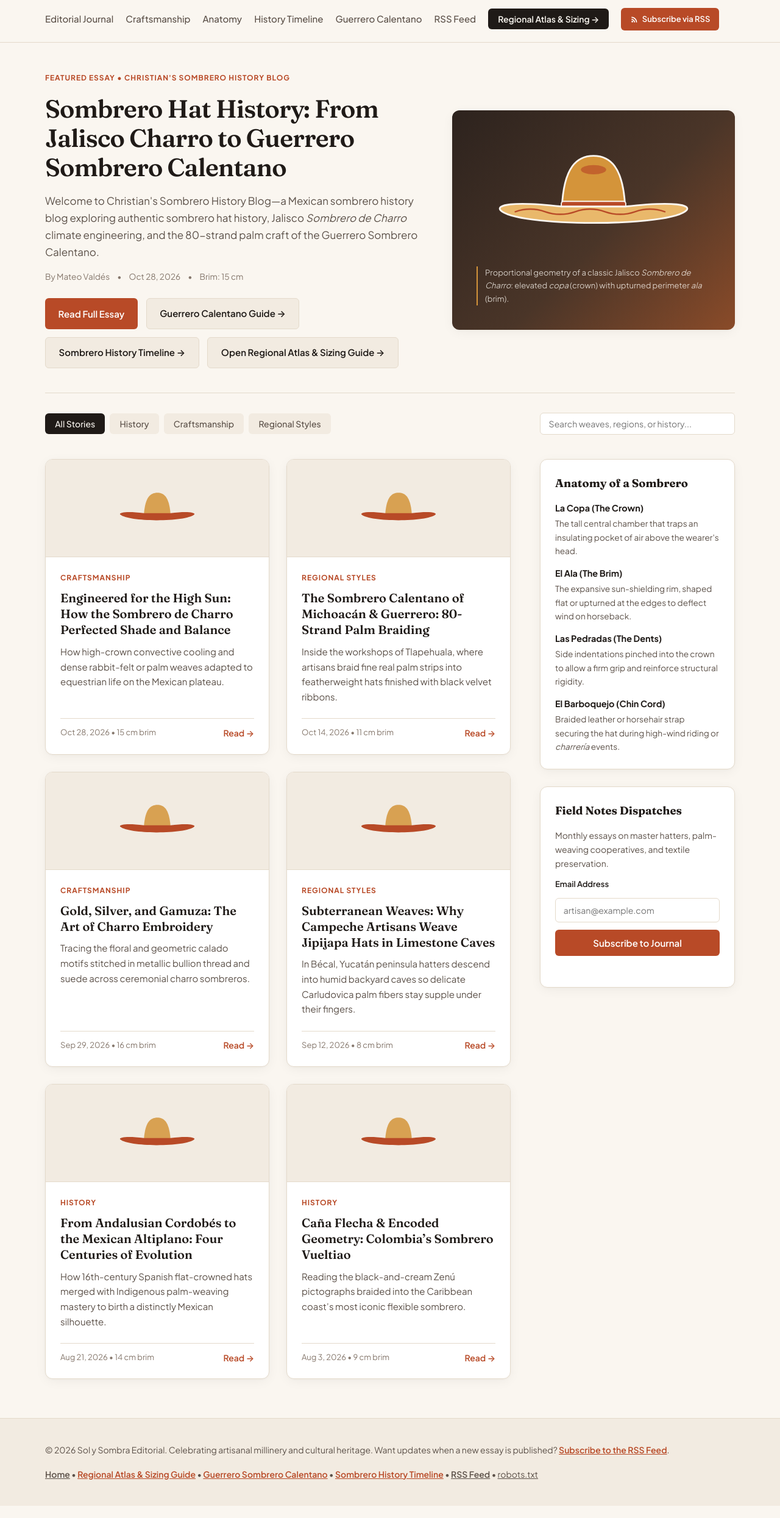
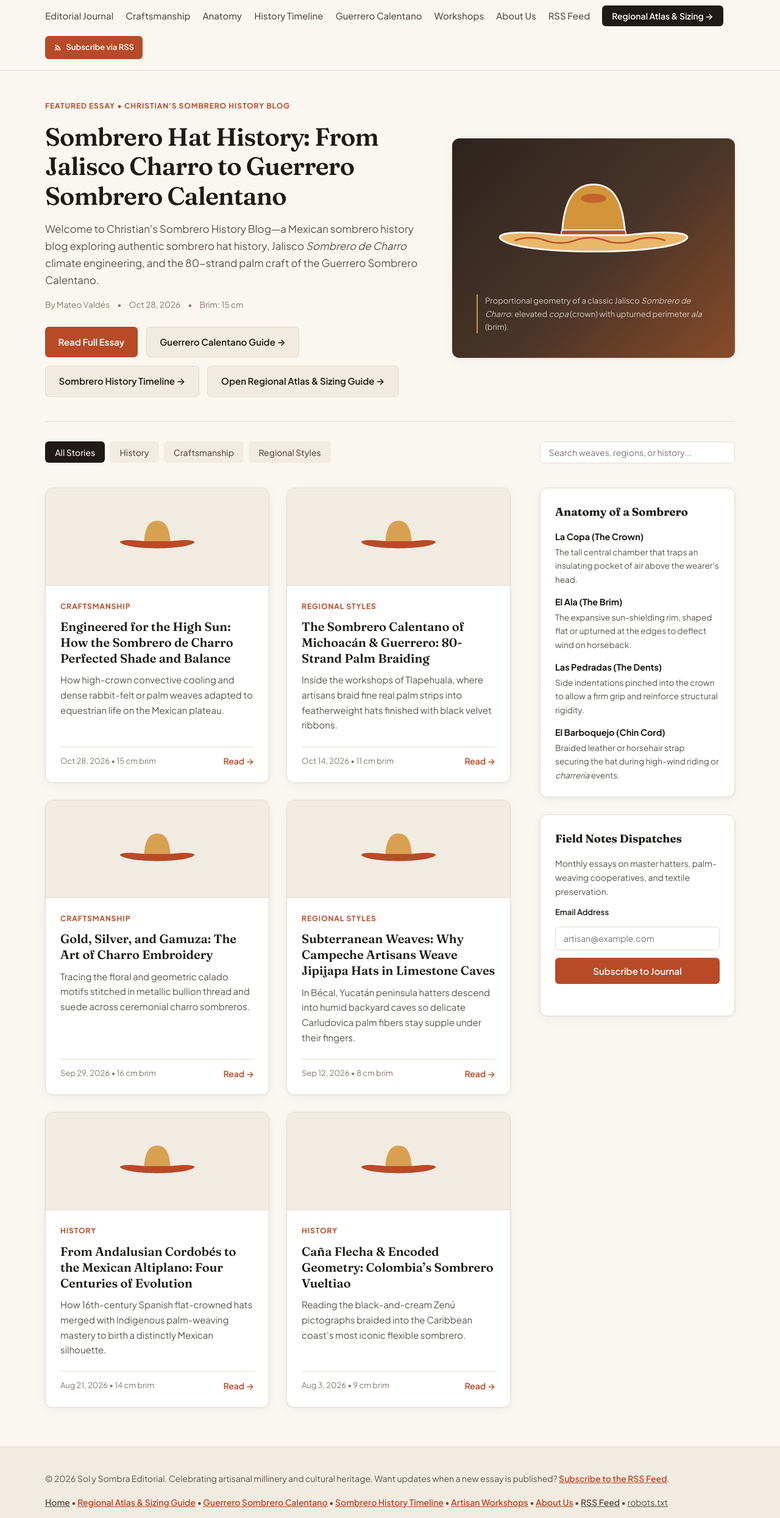
Before and after one commit to ChristianParraMoreno/Christian-s-Sombrero, a plain HTML site: page index.html in a window 1280 px wide. Shown: the part 70-2560 px from the top of the page at 61% size. Drawn offline with Linux system fonts and the light colour scheme.

Commit message:
Update index.html

```diff
--- a/index.html
+++ b/index.html
@@ -639,6 +639,8 @@
           <li><a href="#anatomy-glossary" class="nav-link" id="nav-glossary-link">Anatomy</a></li>
           <li><a href="history.html" class="nav-link" id="nav-history-link">History Timeline</a></li>
           <li><a href="calentano.html" class="nav-link" id="nav-calentano-link">Guerrero Calentano</a></li>
+          <li><a href="workshops.html" class="nav-link" id="nav-workshops-link">Workshops</a></li>
+          <li><a href="about.html" class="nav-link" id="nav-about-link">About Us</a></li>
           <li><a href="rss.xml" class="nav-link" id="nav-rss-link">RSS Feed</a></li>
           <li><a href="atlas.html" class="nav-cta-page" id="nav-atlas-page-btn">Regional Atlas &amp; Sizing &rarr;</a></li>
           <li>
@@ -792,6 +794,8 @@
         <a href="atlas.html" id="footer-atlas-link" style="color: var(--accent-terracotta); font-weight: 600;">Regional Atlas &amp; Sizing Guide</a> &bull;
         <a href="calentano.html" id="footer-calentano-link" style="color: var(--accent-terracotta); font-weight: 600;">Guerrero Sombrero Calentano</a> &bull;
         <a href="history.html" id="footer-history-link" style="color: var(--accent-terracotta); font-weight: 600;">Sombrero History Timeline</a> &bull;
+        <a href="workshops.html" id="footer-workshops-link" style="color: var(--accent-terracotta); font-weight: 600;">Artisan Workshops</a> &bull;
+        <a href="about.html" id="footer-about-link" style="color: var(--accent-terracotta); font-weight: 600;">About Us</a> &bull;
         <a href="rss.xml" id="footer-rss-link" style="color: var(--text-secondary); font-weight: 600;">RSS Feed</a> &bull;
         <a href="robots.txt" style="color: var(--text-secondary);">robots.txt</a>
       </p>
```
